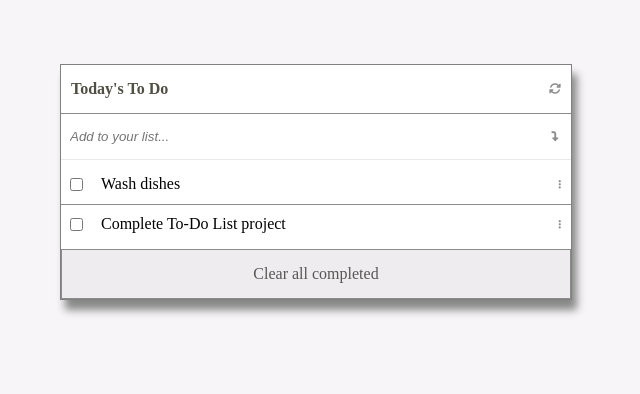
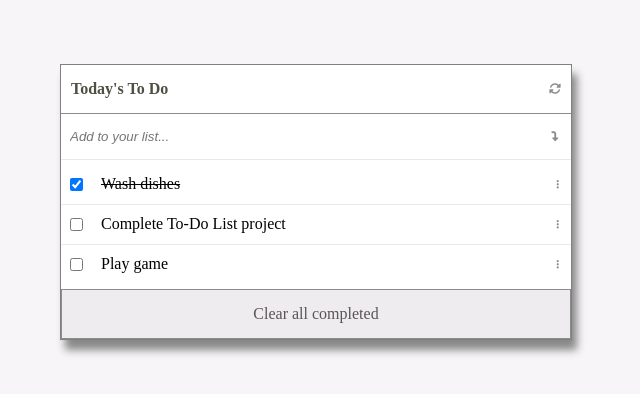
Before and after one commit to Kingjosh007/to-do-list-minimalist, a website built with webpack: page src/index.html in a window 1280 px wide. Shown: the whole page, without its empty margins (332-972 px from the left). Built offline with nearby package versions, Linux system fonts and the light colour scheme.

Commit message:
Add Javascript dynamic rendering of tasks

```diff
--- a/src/index.js
+++ b/src/index.js
@@ -1 +1,40 @@
 import './style.css';
+
+const tasks = [
+  {
+    index: 1,
+    description: 'Wash dishes',
+    completed: true,
+  },
+  {
+    index: 2,
+    description: 'Complete To-Do List project',
+    completed: false,
+  },
+  {
+    index: 3,
+    description: 'Play game',
+    completed: false,
+  },
+];
+
+const codeForTask = (task, i, tasks) => {
+  const additionalClass = (i !== (tasks.length - 1)) ? 'bordered-btm' : '';
+  const checkd = task.completed ? 'checked' : '';
+  const striken = task.completed ? 'striken' : '';
+
+  return `<li class="toDoTask ${additionalClass}" data-id="${task.index}">
+                <div class="leftSide" data-id="${task.index}">
+                <input type="checkbox" class="markTaskCheckbox" data-id="${task.index}" ${checkd} />
+                <div class="taskName ${striken}" data-id="${task.index}">${task.description}</div>
+                </div>
+                <div class="threeDots" data-id="${task.index}"><i class="fas fa-ellipsis-v" data-id="${task.index}"></i></div>
+            </li>`;
+};
+
+function displayTasks() {
+  const allTasksCode = tasks.map((el, i, w) => codeForTask(el, i, w));
+  document.querySelector('.toDoBody').innerHTML = allTasksCode.join('');
+}
+
+displayTasks();
--- a/src/style.css
+++ b/src/style.css
@@ -6,7 +6,9 @@
 
 body {
   background-color: #f7f5f7;
-  width: 100%;
+  width: 100vw;
+  overflow-x: hidden;
+  overflow-y: scroll;
 }
 
 main {
@@ -103,7 +105,7 @@ main {
 }
 
 .toDoTask.bordered-btm {
-  border-bottom: 1px solid #8d8c8d;
+  border-bottom: 1px solid #eae8ea;
 }
 
 .toDoTask .leftSide {
@@ -111,8 +113,16 @@ main {
   gap: 15px;
 }
 
+.toDoTask .leftSide .markTaskCheckbox {
+  cursor: pointer;
+}
+
+.striken {
+  text-decoration: line-through;
+}
+
 .toDoTask .threeDots {
-  margin-right: 5px;
+  margin-right: 7px;
   font-size: 10px;
   color: #8d8c8d;
   cursor: move;
@@ -134,3 +144,7 @@ main {
   width: 100%;
   padding: 10px;
 }
+
+.toDoFooter:hover {
+  background: #ddd;
+}
```
Also changed, not shown: dist/index.html, screenshots/screenshot-1.PNG (added).
